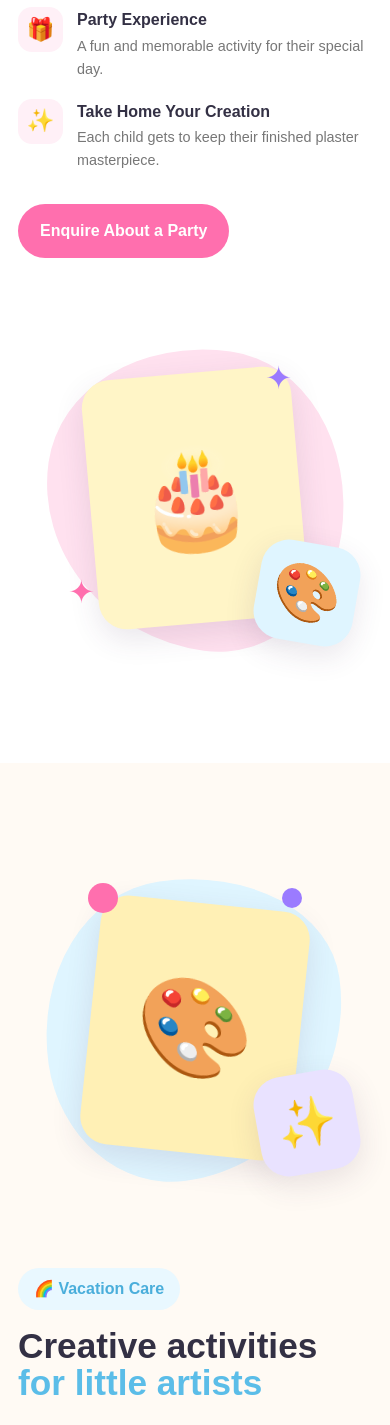
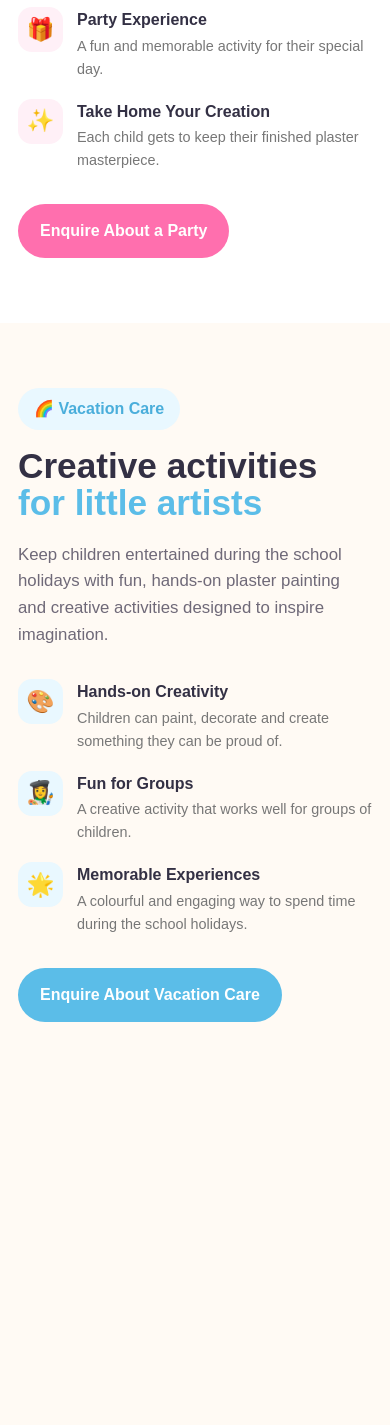
Before and after one commit to AllenRuiGuo/paint-and-play, a React (Vite) app: page / in a window 390 px wide. Shown: the part 4199-5624 px from the top of the page. After the commit the page ends 5286 px from the top, so only its background shows below. Built offline with nearby package versions, Linux system fonts and the light colour scheme.

Commit message:
Hide visuals on small screen

```diff
--- a/src/components/BirthdayParties/BirthdayParties.css
+++ b/src/components/BirthdayParties/BirthdayParties.css
@@ -215,7 +215,7 @@
     }
 
     .birthday-visual {
-        min-height: 400px;
+        display: none;
     }
 }
 
--- a/src/components/VacationCare/VacationCare.css
+++ b/src/components/VacationCare/VacationCare.css
@@ -224,7 +224,7 @@
     }
 
     .vacation-visual {
-        min-height: 400px;
+        display: none;
     }
 }
 
```
